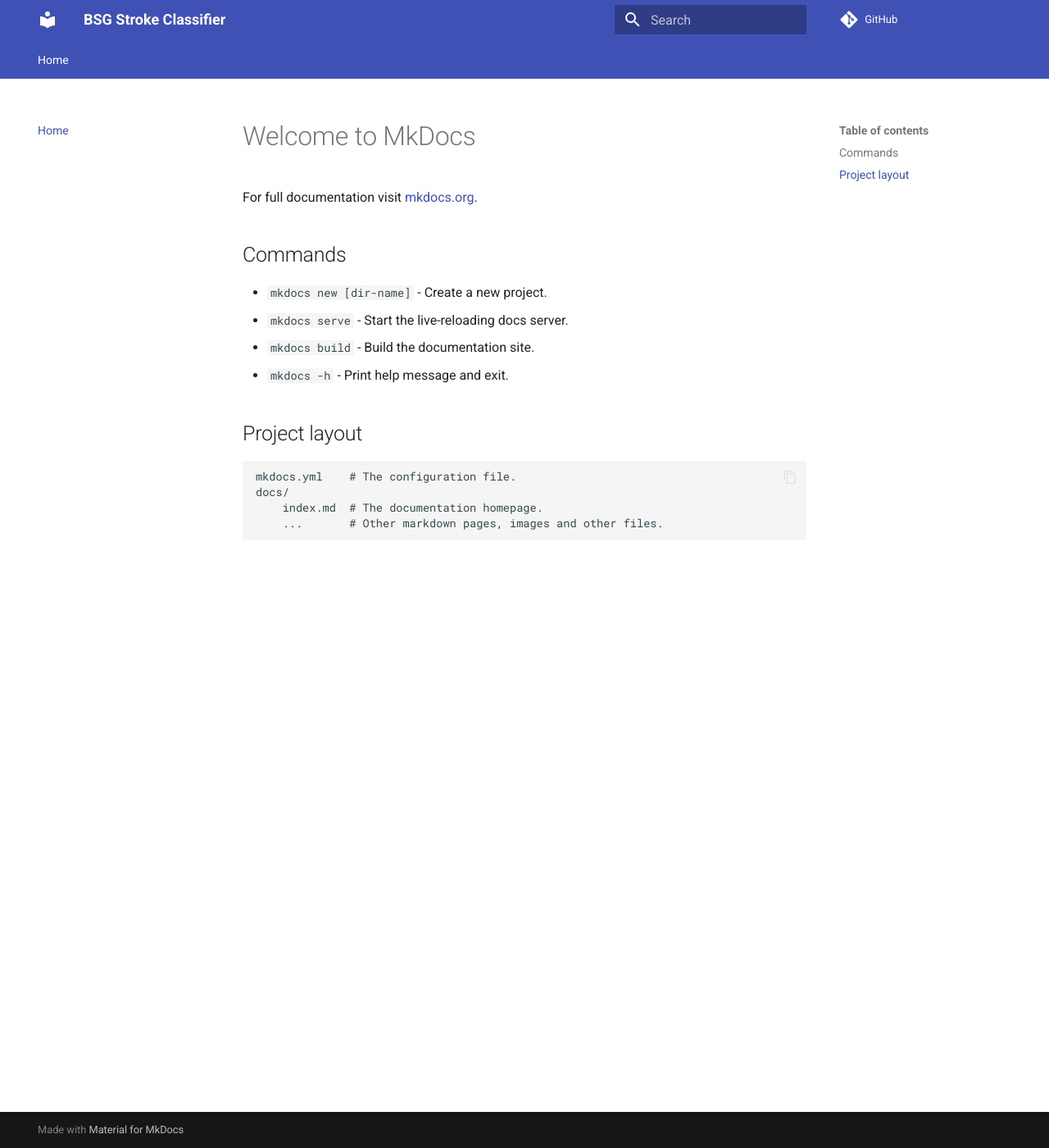
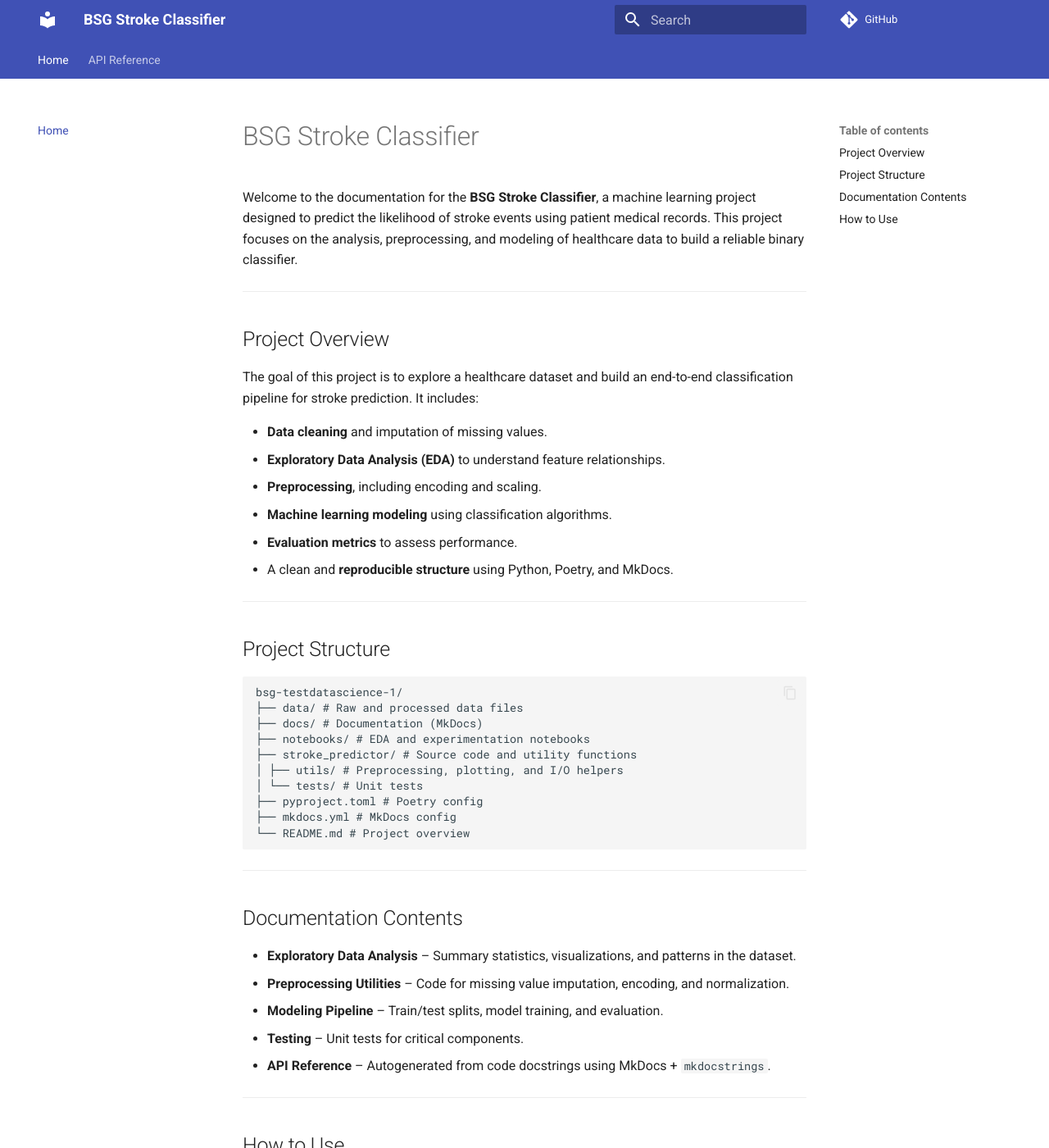
Before and after one commit to borja-sg/BSG-TestDataScience-1, an MkDocs documentation site: the page built from docs/index.md, in a window 1280 px wide and 1400 px high. Shown: the whole window at 82% size. Built offline with MkDocs 1.6.1 and Material for MkDocs 9.7.7, drawn with Linux system fonts in a browser that asks for light colours; comment, search, counter and statistics services are not loaded; some of the changed text lies outside the part shown.

````diff
--- a/docs/index.md
+++ b/docs/index.md
@@ -1,17 +1,61 @@
-# Welcome to MkDocs
+# BSG Stroke Classifier
 
-For full documentation visit [mkdocs.org](https://www.mkdocs.org).
+Welcome to the documentation for the **BSG Stroke Classifier**, a machine learning project designed to predict the likelihood of stroke events using patient medical records. This project focuses on the analysis, preprocessing, and modeling of healthcare data to build a reliable binary classifier.
 
-## Commands
+---
 
-* `mkdocs new [dir-name]` - Create a new project.
-* `mkdocs serve` - Start the live-reloading docs server.
-* `mkdocs build` - Build the documentation site.
-* `mkdocs -h` - Print help message and exit.
+## Project Overview
 
-## Project layout
+The goal of this project is to explore a healthcare dataset and build an end-to-end classification pipeline for stroke prediction. It includes:
 
-    mkdocs.yml    # The configuration file.
-    docs/
-        index.md  # The documentation homepage.
-        ...       # Other markdown pages, images and other files.
+- **Data cleaning** and imputation of missing values.
+- **Exploratory Data Analysis (EDA)** to understand feature relationships.
+- **Preprocessing**, including encoding and scaling.
+- **Machine learning modeling** using classification algorithms.
+- **Evaluation metrics** to assess performance.
+- A clean and **reproducible structure** using Python, Poetry, and MkDocs.
+
+---
+
+## Project Structure
+
+```bash
+bsg-testdatascience-1/
+├── data/ # Raw and processed data files
+├── docs/ # Documentation (MkDocs)
+├── notebooks/ # EDA and experimentation notebooks
+├── stroke_predictor/ # Source code and utility functions
+│ ├── utils/ # Preprocessing, plotting, and I/O helpers
+│ └── tests/ # Unit tests
+├── pyproject.toml # Poetry config
+├── mkdocs.yml # MkDocs config
+└── README.md # Project overview
+```
+
+---
+
+## Documentation Contents
+
+- **Exploratory Data Analysis** – Summary statistics, visualizations, and patterns in the dataset.
+- **Preprocessing Utilities** – Code for missing value imputation, encoding, and normalization.
+- **Modeling Pipeline** – Train/test splits, model training, and evaluation.
+- **Testing** – Unit tests for critical components.
+- **API Reference** – Autogenerated from code docstrings using MkDocs + `mkdocstrings`.
+
+---
+
+## How to Use
+
+1. Clone the repository:
+```bash
+git clone https://github.com/borja-sg/BSG-TestDataScience-1
+cd BSG-TestDataScience-1
+```
+
+2.Install dependencies using Poetry:
+
+```bash
+poetry install
+```
+
+3. Run the notebooks or scripts from the root folder.
--- a/mkdocs.yml
+++ b/mkdocs.yml
@@ -12,3 +12,13 @@
 
 nav:
   - Home: index.md
+  - API Reference: api.md
+
+plugins:
+  - search
+  - mkdocstrings:
+      handlers:
+        python:
+          paths: ["."]
+          options:
+            docstring_style: numpy
--- a/pyproject.toml
+++ b/pyproject.toml
@@ -46,3 +46,4 @@
 [tool.poetry.group.docs.dependencies]
 mkdocs = "^1.6.0"
 mkdocs-material = "^9.5.21"
+mkdocstrings = {extras = ["python"], version = "^0.29.1"}
````
Also changed, not shown: docs/api.md (added, +30 -0 lines), 1 other file.
